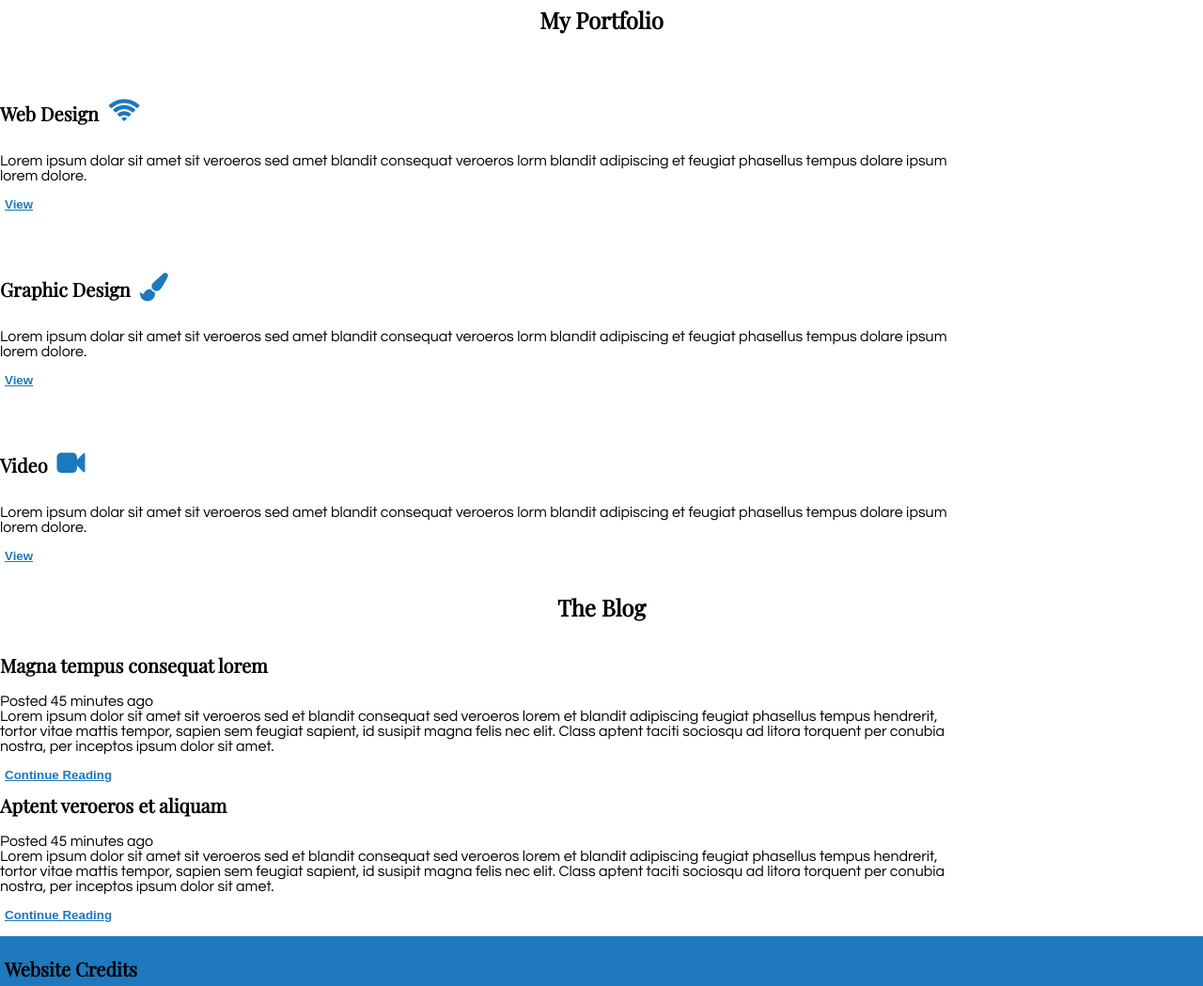
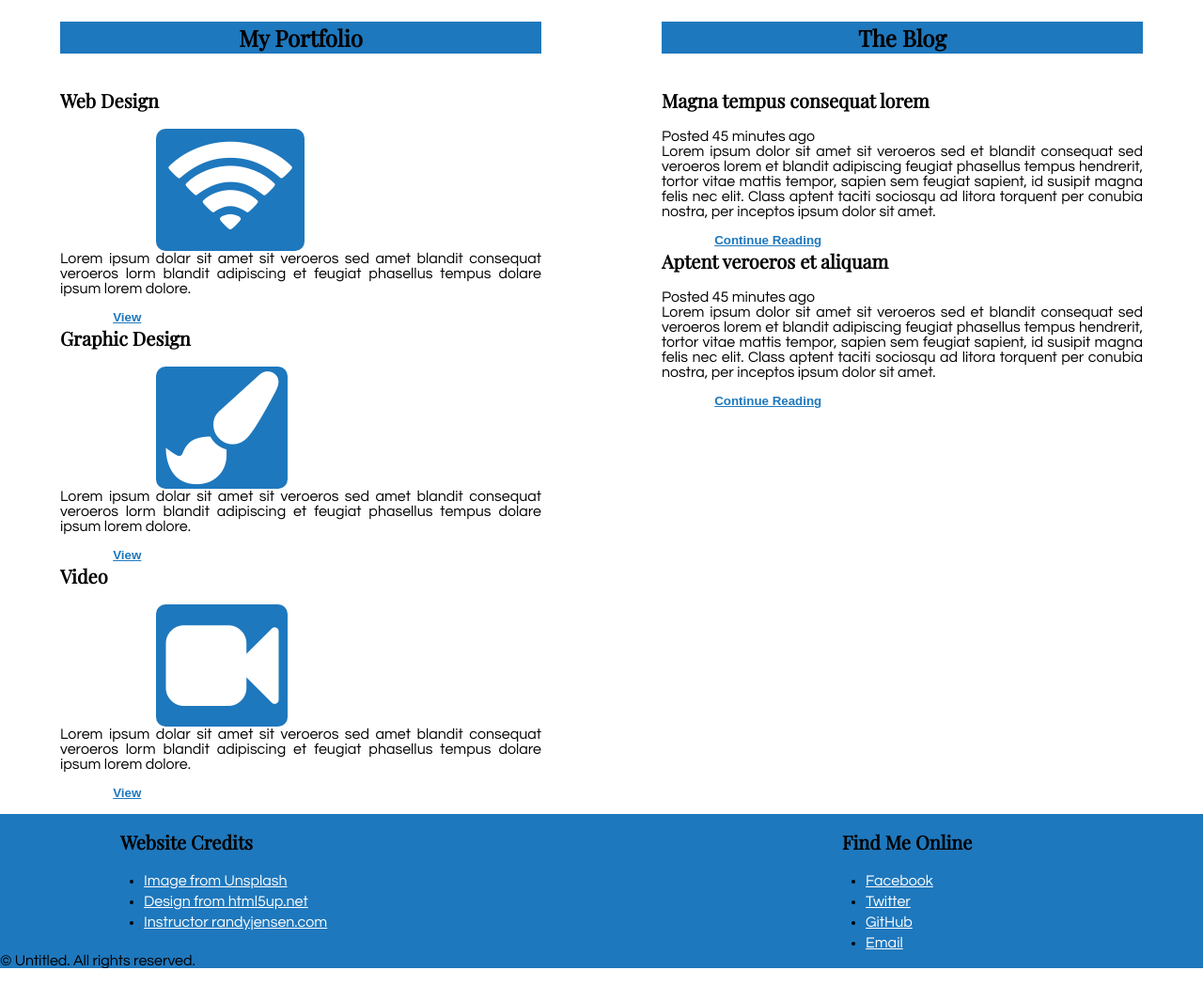
Before and after one commit to PhongB/rlc-portfolio, a plain HTML site: page index.html in a window 1280 px wide. Shown: the part 163-1212 px from the top of the page at 94% size. Drawn offline with nearby package versions, Linux system fonts and the light colour scheme.

Commit message:
31/3/15 changes 2

```diff
--- a/index.html
+++ b/index.html
@@ -2,10 +2,12 @@
 <html>
 <head>
 	<title>Phong Bui</title>
+	<!--[if IE]><script src="http://html5shiv.googlecode.com/svn/trunk/html5.js"></script><![endif]-->
 	<link href='http://fonts.googleapis.com/css?family=Playfair+Display' rel='stylesheet' type='text/css'>
 	<link rel="stylesheet" href="http://maxcdn.bootstrapcdn.com/font-awesome/4.3.0/css/font-awesome.min.css">
 	<link href="reset.css" rel="stylesheet" />
 	<link href="style.css" rel="stylesheet" />
+	<link rel="icon" href="images/favicon.ico"/>
 </head>
 <body>
 <header>
@@ -20,26 +22,28 @@
 </header>
 <div class="content">
 	<div>
+		<div class="portfolio">
 		<h2>My Portfolio</h2>
-		<div class="portfolio">
 			<div>
-				<h4>Web Design<i class="fa fa-wifi"></i></h4>
+				<h4>Web Design</h4>
+				<i class="fa fa-wifi"></i>
 				<p>Lorem ipsum dolar sit amet sit veroeros sed amet blandit consequat veroeros lorm blandit adipiscing et feugiat phasellus tempus dolare ipsum lorem dolore.</p>
 				<button type="button">View</button>
 			</div>
 			<div>
-				<h4>Graphic Design<i class="fa fa-paint-brush"></i></h4>
+				<h4>Graphic Design</h4>
+				<i class="fa fa-paint-brush"></i>
 				<p>Lorem ipsum dolar sit amet sit veroeros sed amet blandit consequat veroeros lorm blandit adipiscing et feugiat phasellus tempus dolare ipsum lorem dolore.</p>
 				<button type="button">View</button>
 			</div>
 			<div>
-				<h4>Video<i class="fa fa-video-camera"></i></h4>
+				<h4>Video</h4>
+				<i class="fa fa-video-camera"></i>
 				<p>Lorem ipsum dolar sit amet sit veroeros sed amet blandit consequat veroeros lorm blandit adipiscing et feugiat phasellus tempus dolare ipsum lorem dolore.</p>
 				<button type="button">View</button>
 			</div>
 		</div>
 	</div>
-	<span class="clear"></span>
 	<div class="blog">
 		<h2>The Blog</h2>
 		<div class="blogfloat">
@@ -56,9 +60,9 @@
 		</div>
 	</div>
 </div>
-<span class="clear"></span>
+<span class="cf"></span>
 <footer>
-	<div class="float">
+	<div class="credit">
 		<h4>Website Credits</h4>
 		<ul>
 			<li><a href="">Image from Unsplash</a></li>
@@ -66,7 +70,7 @@
 			<li><a href="">Instructor randyjensen.com</a></li>
 		</ul>
 	</div>
-	<div>
+	<div class="social">
 		<h4>Find Me Online</h4>
 		<ul>
 			<li><a href="http://www.facebook.com">Facebook</a></li>
@@ -75,7 +79,7 @@
 			<li><a href="phong_t_bui@gmx.com">Email</a></li>
 		</ul>
 	</div>
-	<br/>
+	<span class="cf"></span>
 	<p class="clear" class="center">&copy; Untitled. All rights reserved.</p>
 </footer>
 </body>
--- a/style.css
+++ b/style.css
@@ -13,12 +13,16 @@ body {
 	clear: both;
 }
 .center {
-	text-align: center;
-	margin: 0 auto;
+	margin: 0 50%;
+}
+.credit {
+	float: left;
+}
+.social {
+	float: right;
 }
 .wrapper {
 	width: 100%;
-	margin: 0 auto;
 }
 h1 {
 	font-size: 50px;
@@ -30,6 +34,8 @@ h2 {
 	font-size: 24px;
 	text-align: center;
 	font-family: 'Playfair Display', serif;
+	background: #1e78bd;
+	padding: 5px 20%;
 }
 h3 {
 	font-size: 28px;
@@ -51,24 +57,24 @@ header {
 	margin-bottom: -16px;
 }
 i {
-	margin: 0 auto;
+	margin: 0 20%;
 }
 .main {
 	text-align: center;
 	background: #1e78bd;
+	font-size: 24px;
 }
 .main ul {
 	margin: 0 auto;
 }
 .main ul li {
-	padding: 5px 0;
+	padding: 10px;
 }
 .main ul li:hover {
 	cursor: pointer;
 }
 .main ul li a {
 	color: #fff;
-	padding: 10px;
 	text-decoration: none;
 }
 .home {
@@ -105,27 +111,30 @@ i {
 	margin-top: 20px;
 	text-align: center;
 }
-.section1 {
-	margin: 20px 0px;
-	padding-right: 30px;
-}
-.section1 div{
-	width: 80%;
-}
 .content div {
 	padding-top: 20px;
 }
+.portfolio {
+	width: 80%;
+	margin: 0 5%;
+	border-radius: 15px;
+	text-align: justify;
+}
 .portfolio div {
+	margin-bottom: -50px;
+}
+.blog {
 	width: 80%;
+	margin: 0 5%;
+	border-radius: 15px;
+	text-align: justify;
 }
 .blog div {
+	margin-bottom: -50px;
+}
+footer div {
 	width: 80%;
-}
-footer {
-	background: #1e78bd;
-}
-footer div:nth-child(1) {
-	padding: 5px;
+	margin: 0 10%;
 }
 footer ul {
 	margin-left: 5px;
@@ -133,19 +142,19 @@ footer ul {
 footer ul li {
 	margin: 0 20px;
 	list-style-type: disc;
+	padding: 3px 0;
 }
 footer ul li a {
 	color: #fff;
 }
 button {
 	cursor: pointer;
-	margin: 0 auto;
+	margin: 0 10%;
 	text-decoration: underline;
 	border: 0;
 	background: none;
 	padding: 15px 5px;
 	font-weight: bold;
-	margin: 0 auto;
 }
 h1, button, nav {
 	color: #1e78bd;
@@ -154,49 +163,56 @@ h1, button, nav {
 	list-style-type: none;
 }
 .fa-wifi {
-	font-size: 30px;
-	color: #1e78bd;
-	padding: 10px;
+	font-size: 120px;
+	background: #1e78bd;
+	color: #fff;
+	padding: 5px 10px;
 	-webkit-border-radius: 10px;
 	border-radius: 10px;
 }
 .fa-paint-brush {
-	font-size: 30px;
-	color: #1e78bd;
-	padding: 10px;
+	font-size: 120px;
+	background: #1e78bd;
+	color: #fff;
+	padding: 5px 10px;
 	-webkit-border-radius: 10px;
 	border-radius: 10px;
 }
 .fa-video-camera {
-	font-size: 30px;
-	color: #1e78bd;
-	padding: 10px;
+	font-size: 120px;
+	background: #1e78bd;
+	color: #fff;
+	padding: 5px 10px;
 	-webkit-border-radius: 10px;
 	border-radius: 10px;
 }
+footer {
+	background: #1e78bd;
+}
 @media (min-width: 660px) {
-
+	.portfolio {
+		width: 40%;
+		float: left;
+	}
+	.blog {
+		width: 40%;
+		float: right;
+	}
 }
 @media (min-width: 560px) {
-	.blogfloat {
-		float: left;
-	}
-	footer {
-		display: block;
-	}
-	br {
-		display: none;
-	}
 	.break {
 		display: block;
 	}
 }
 @media (min-width: 526px) {
-	.floatfoot {
-		float: left;
-	}
+
 }
 @media (min-width: 380px) {
+	.main {
+		-webkit-box-shadow: 2px 2px 2px 2px #787878;
+		box-shadow: 2px 2px 2px 2px #787878;
+		font-size: 20px;
+	}
 	.home {
 		border-top: 2px solid #bd4646;
 		border-left: none;
@@ -241,4 +257,10 @@ h1, button, nav {
 		text-decoration: none;
 		color: #000;
 	}
+	footer {
+		margin-top: 50px;
+	}
+	footer div {
+		width: 20%;
+	}
 }
```
Also changed, not shown: images/favicon.ico (added).
